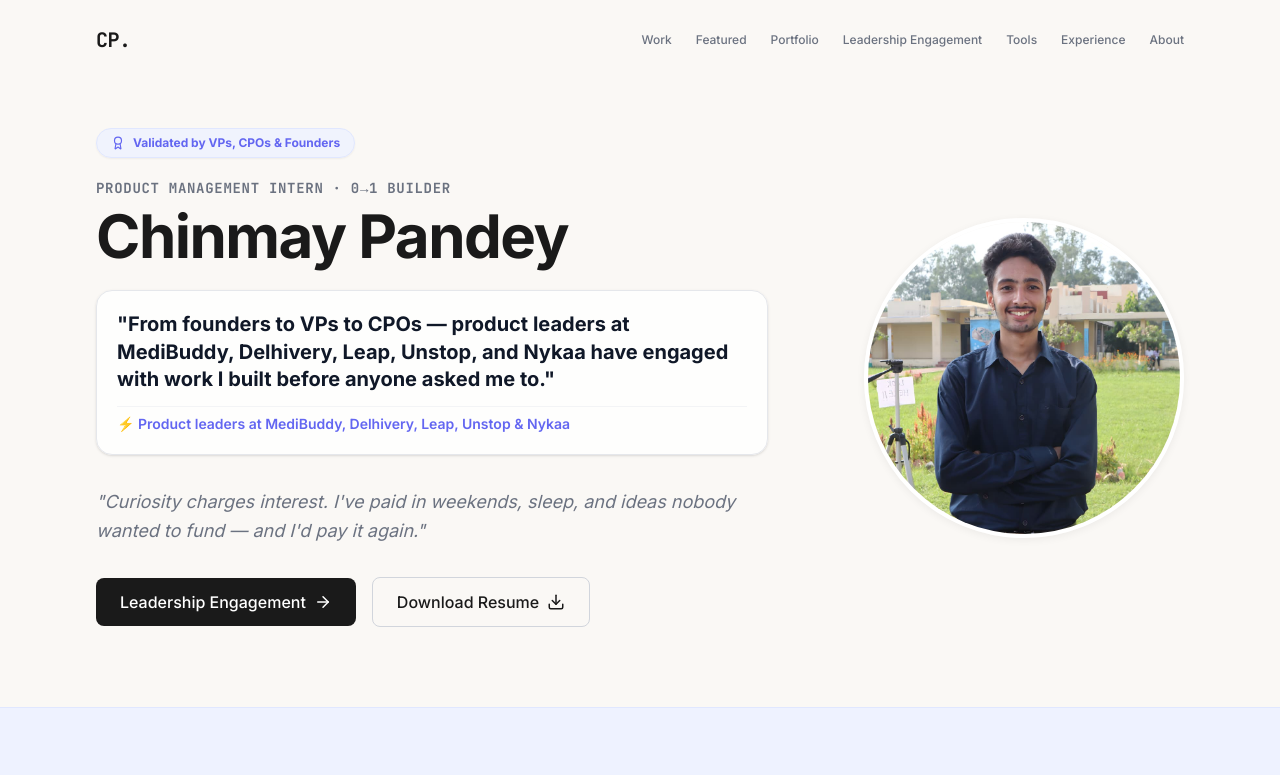
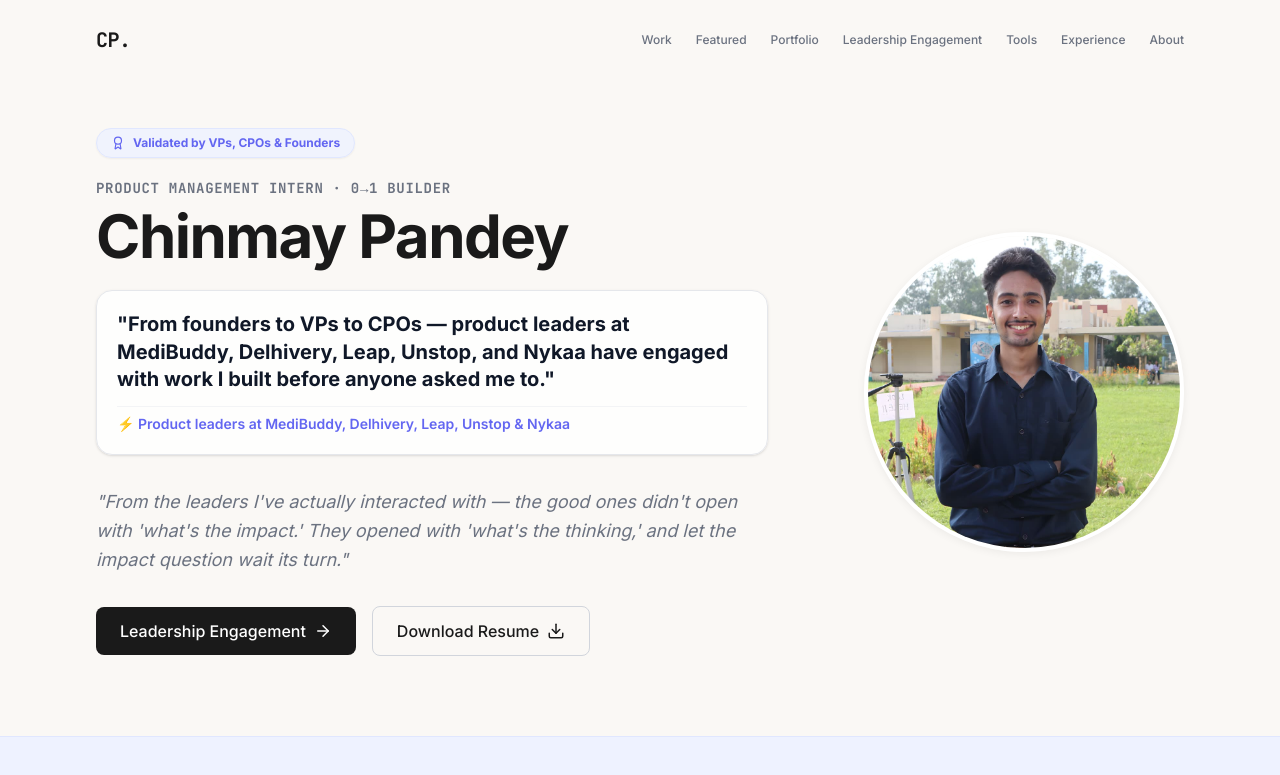
Before and after one commit to ChinmayPandey-devx/chinmay-portfolio, a React (Vite) app: page / in a window 1280 px wide. Shown: the top 775 px of the page. Built offline with nearby package versions, Linux system fonts and the light colour scheme.

Commit message:
Update hero line quote

```diff
--- a/index.html
+++ b/index.html
@@ -24,7 +24,7 @@
       <header>
         <h1>Chinmay Pandey — Product Management Intern</h1>
         <p>"From founders to VPs to CPOs — product leaders at MediBuddy, Delhivery, Leap, Unstop, and Nykaa have engaged with work I built before anyone asked me to."</p>
-        <p>"Curiosity charges interest. I've paid in weekends, sleep, and ideas nobody wanted to fund — and I'd pay it again."</p>
+        <p>"From the leaders I've actually interacted with — the good ones didn't open with 'what's the impact.' They opened with 'what's the thinking,' and let the impact question wait its turn."</p>
         <a href="https://drive.google.com/file/d/1kbarcKrs1S8VzsdSAZM1I4b-duYUOLpO/view?usp=sharing">Download Resume</a>
       </header>
       <main>
--- a/src/components/Hero.jsx
+++ b/src/components/Hero.jsx
@@ -66,7 +66,7 @@
           </div>
 
           <p className="text-base md:text-lg text-muted italic mb-8 max-w-2xl leading-relaxed">
-            "Curiosity charges interest. I've paid in weekends, sleep, and ideas nobody wanted to fund — and I'd pay it again."
+            "From the leaders I've actually interacted with — the good ones didn't open with 'what's the impact.' They opened with 'what's the thinking,' and let the impact question wait its turn."
           </p>
 
           <div className="flex flex-col sm:flex-row items-center justify-center md:justify-start gap-4">
```
